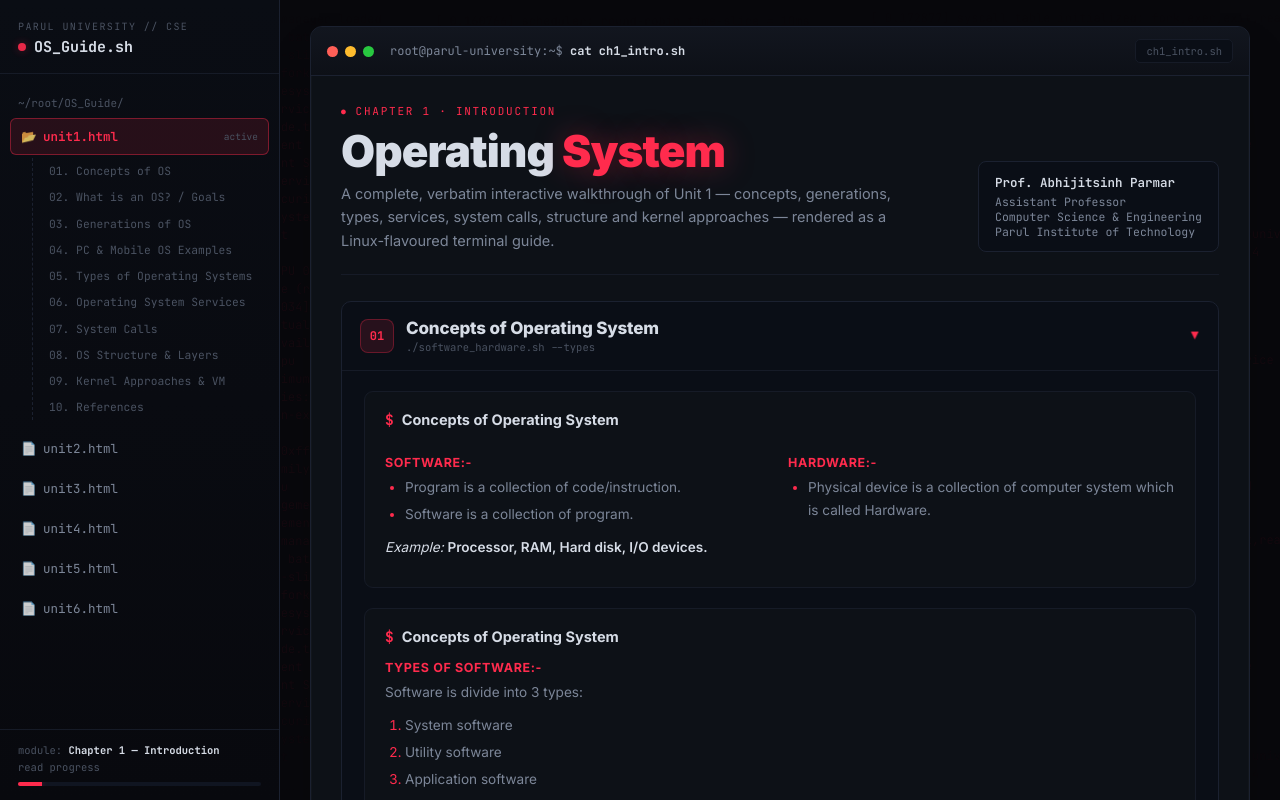
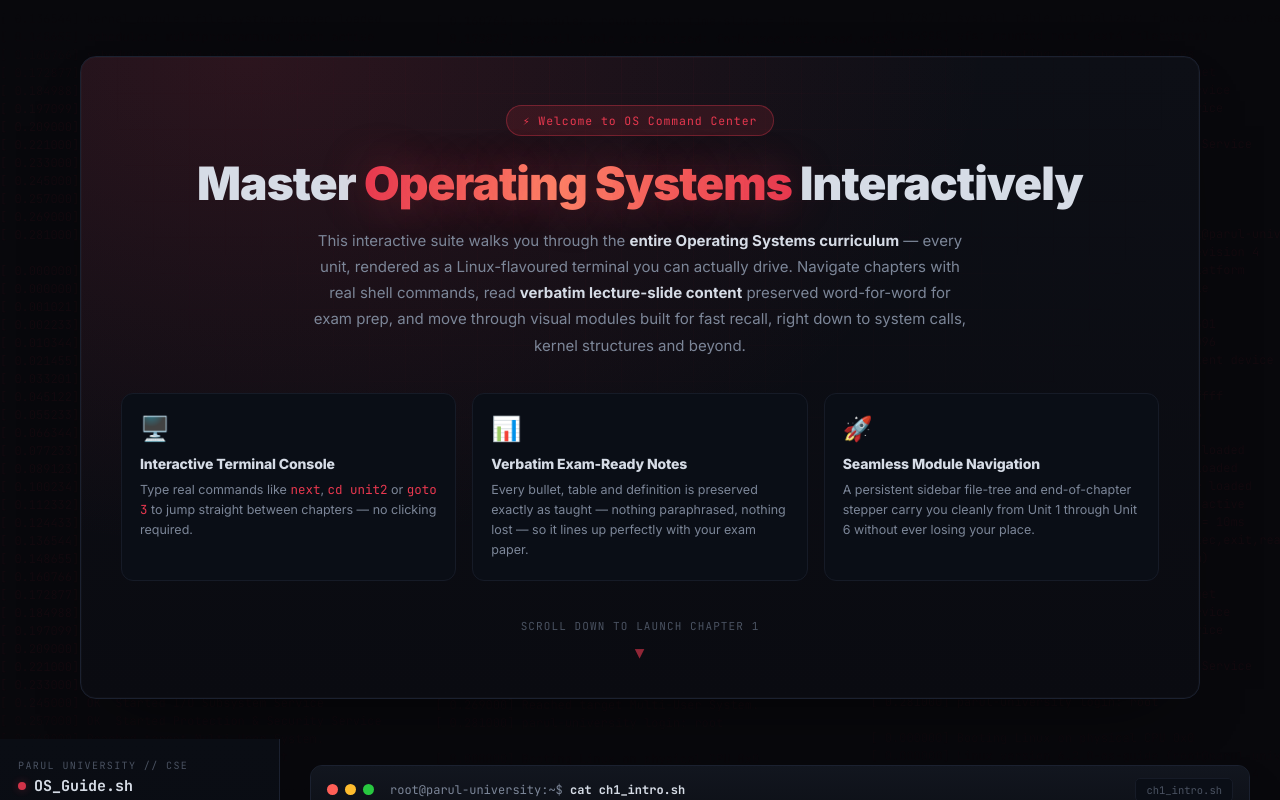
Before and after one commit to equinox-02/operating-systems, a plain HTML site: page index.html in a window 1280 px wide. Drawn offline with Linux system fonts and the light colour scheme.

Commit message:
Update title and accent colors in index.html

```diff
--- a/index.html
+++ b/index.html
@@ -3,7 +3,7 @@
 <head>
 <meta charset="UTF-8">
 <meta name="viewport" content="width=device-width, initial-scale=1.0">
-<title>OS_Guide :: ch1_intro.sh</title>
+<title>OS_Guide :: index.html</title>
 <link rel="preconnect" href="https://fonts.googleapis.com">
 <link href="https://fonts.googleapis.com/css2?family=JetBrains+Mono:wght@400;500;600;700;800&family=Inter:wght@400;500;600;700;800;900&display=swap" rel="stylesheet">
 <style>
@@ -21,7 +21,7 @@
     --sans:'Inter', -apple-system, sans-serif;
 
     /* Chapter pipeline colors */
-    --ch1:#ff2b4d;   /* crimson red */
+    --ch1:#e8384f;   /* crimson red */
     --ch2:#39ff88;   /* cyberpunk green */
     --ch3:#2fb5ff;   /* neon blue */
     --ch4:#ffc736;   /* radiant gold */
@@ -29,9 +29,9 @@
     --ch6:#c9d3e0;   /* metallic silver */
 
     --accent: var(--ch1);
-    --accent-rgb: 255,43,77;
-    --accent-glow: rgba(255,43,77,.35);
-    --accent-dim: rgba(255,43,77,.12);
+    --accent-rgb: 232,56,79;
+    --accent-glow: rgba(232,56,79,.35);
+    --accent-dim: rgba(232,56,79,.12);
   }
 
   *{box-sizing:border-box;}
@@ -468,11 +468,138 @@
     text-align:center;font-family:var(--mono);font-size:11px;color:var(--text-faint);
     margin-top:26px;
   }
+
+  /* ================= WELCOME HERO ================= */
+  #welcome{
+    position:relative;
+    padding:56px 30px 40px;
+    max-width:1180px;
+    width:100%;
+    margin:0 auto;
+    scroll-margin-top:10px;
+  }
+  .welcome-inner{
+    background:radial-gradient(120% 140% at 15% 0%, rgba(var(--accent-rgb),.14), transparent 55%),
+               linear-gradient(180deg,#0d0f16,#0a0b11);
+    border:1px solid var(--border);
+    border-radius:16px;
+    padding:48px 40px 36px;
+    text-align:center;
+    box-shadow:0 30px 70px -40px rgba(0,0,0,.8), 0 0 0 1px rgba(255,255,255,.02) inset;
+    overflow:hidden;
+    position:relative;
+  }
+  .welcome-inner::before{
+    content:'';position:absolute;inset:0;pointer-events:none;
+    background-image:
+      linear-gradient(rgba(var(--accent-rgb),.05) 1px, transparent 1px),
+      linear-gradient(90deg, rgba(var(--accent-rgb),.05) 1px, transparent 1px);
+    background-size:36px 36px;
+    mask-image:radial-gradient(circle at 50% 0%, black, transparent 70%);
+    opacity:.6;
+  }
+  .w-badge{
+    display:inline-flex;align-items:center;gap:8px;
+    font-family:var(--mono);font-size:11.5px;letter-spacing:.08em;
+    color:var(--accent);background:var(--accent-dim);
+    border:1px solid rgba(var(--accent-rgb),.35);
+    padding:7px 16px;border-radius:999px;
+    margin-bottom:22px;position:relative;z-index:1;
+  }
+  .w-title{
+    position:relative;z-index:1;
+    font-family:var(--sans);font-weight:900;
+    font-size:clamp(26px,4.2vw,46px);
+    line-height:1.12;letter-spacing:-.02em;
+    margin:0 0 18px;color:var(--text);
+  }
+  .w-title .grad{
+    background:linear-gradient(100deg, var(--accent) 0%, #ff8a6b 45%, var(--accent) 100%);
+    -webkit-background-clip:text;background-clip:text;color:transparent;
+    text-shadow:0 0 46px var(--accent-glow);
+  }
+  .w-desc{
+    position:relative;z-index:1;
+    max-width:660px;margin:0 auto 34px;
+    color:var(--text-dim);font-size:15px;line-height:1.75;
+  }
+  .w-desc b{color:var(--text);}
+  .w-features{
+    position:relative;z-index:1;
+    display:grid;grid-template-columns:repeat(3,1fr);gap:16px;
+    text-align:left;margin-bottom:8px;
+  }
+  @media (max-width:760px){.w-features{grid-template-columns:1fr;}}
+  .w-fcard{
+    background:var(--panel-3);border:1px solid var(--border-soft);
+    border-radius:12px;padding:20px 18px;
+    transition:transform .18s ease, border-color .18s ease, background .18s ease;
+  }
+  .w-fcard:hover{
+    transform:translateY(-3px);
+    border-color:rgba(var(--accent-rgb),.4);
+    background:var(--panel-2);
+  }
+  .w-fcard .ficon{font-size:24px;margin-bottom:12px;display:block;}
+  .w-fcard h3{
+    font-size:14px;margin:0 0 8px;color:var(--text);font-weight:800;
+    letter-spacing:-.01em;
+  }
+  .w-fcard p{
+    margin:0;font-size:12.5px;line-height:1.6;color:var(--text-dim);
+  }
+  .scroll-cue{
+    position:relative;z-index:1;
+    display:flex;flex-direction:column;align-items:center;gap:8px;
+    margin-top:38px;font-family:var(--mono);font-size:11px;
+    letter-spacing:.1em;text-transform:uppercase;color:var(--text-faint);
+    cursor:pointer;user-select:none;
+  }
+  .scroll-cue:hover{color:var(--accent);}
+  .scroll-cue .chevbounce{
+    font-size:16px;color:var(--accent);
+    animation:bounceDown 1.6s ease-in-out infinite;
+  }
+  @keyframes bounceDown{
+    0%,100%{transform:translateY(0);opacity:.55;}
+    50%{transform:translateY(7px);opacity:1;}
+  }
 </style>
 </head>
 <body data-chapter="1">
 
 <div id="bootlog"></div>
+
+<section id="welcome">
+  <div class="welcome-inner">
+    <div class="w-badge">⚡ Welcome to OS Command Center</div>
+    <h1 class="w-title">Master <span class="grad">Operating Systems</span> Interactively</h1>
+    <p class="w-desc">This interactive suite walks you through the <b>entire Operating Systems curriculum</b> — every unit, rendered as a Linux-flavoured terminal you can actually drive. Navigate chapters with real shell commands, read <b>verbatim lecture-slide content</b> preserved word-for-word for exam prep, and move through visual modules built for fast recall, right down to system calls, kernel structures and beyond.</p>
+
+    <div class="w-features">
+      <div class="w-fcard">
+        <span class="ficon">🖥️</span>
+        <h3>Interactive Terminal Console</h3>
+        <p>Type real commands like <code style="font-family:var(--mono);color:var(--accent);">next</code>, <code style="font-family:var(--mono);color:var(--accent);">cd unit2</code> or <code style="font-family:var(--mono);color:var(--accent);">goto 3</code> to jump straight between chapters — no clicking required.</p>
+      </div>
+      <div class="w-fcard">
+        <span class="ficon">📊</span>
+        <h3>Verbatim Exam-Ready Notes</h3>
+        <p>Every bullet, table and definition is preserved exactly as taught — nothing paraphrased, nothing lost — so it lines up perfectly with your exam paper.</p>
+      </div>
+      <div class="w-fcard">
+        <span class="ficon">🚀</span>
+        <h3>Seamless Module Navigation</h3>
+        <p>A persistent sidebar file-tree and end-of-chapter stepper carry you cleanly from Unit 1 through Unit 6 without ever losing your place.</p>
+      </div>
+    </div>
+
+    <div class="scroll-cue" onclick="document.getElementById('main').scrollIntoView({behavior:'smooth'})">
+      <span>Scroll Down to Launch Chapter 1</span>
+      <span class="chevbounce">▼</span>
+    </div>
+  </div>
+</section>
 
 <div id="app">
 
@@ -486,9 +613,9 @@
     <nav class="filetree">
       <div class="path-root">~/root/OS_Guide/</div>
 
-      <a class="chapter-item active" href="unit1.html" data-chapter="1">
+      <a class="chapter-item active" href="index.html" data-chapter="1">
         <span class="ico">📂</span>
-        <span class="fname">unit1.html</span>
+        <span class="fname">index.html</span>
         <small>active</small>
       </a>
       <div class="subnav" id="subnav-1">
@@ -1406,7 +1533,7 @@
         </div>
         <div id="termOutput"></div>
 
-        <footer class="pageend">— end of ch1_intro.sh · Parul University · www.paruluniversity.ac.in —</footer>
+        <footer class="pageend">— end of index.html (ch1_intro.sh) · Parul University · www.paruluniversity.ac.in —</footer>
 
       </div>
     </div>
@@ -1539,7 +1666,12 @@
 
       // ---- cross-file navigation aliases ----
       const unitMatch = lower.match(/^(?:cd\s+unit|goto\s+)(\d)$/) || lower.match(/^cd unit(\d)\.html$/);
-      if(lower === 'next' || lower === 'cd unit2'){
+      if(lower === 'home' || lower === 'cd index' || lower === 'cd ~' || lower === 'cd /'){
+        resp = 'returning to ~/OS_Guide/index.html …';
+        output.textContent = (output.textContent ? output.textContent+'\n' : '') + '$ ' + cmd + '\n' + resp;
+        document.getElementById('welcome').scrollIntoView({behavior:'smooth'});
+        return;
+      } else if(lower === 'next' || lower === 'cd unit2'){
         resp = 'jumping to unit2.html…';
         output.textContent = (output.textContent ? output.textContent+'\n' : '') + '$ ' + cmd + '\n' + resp;
         setTimeout(()=>{ window.location.href = 'unit2.html'; }, 250);
@@ -1555,12 +1687,12 @@
       }
 
       if(lower === 'help'){
-        resp = "available commands:\n  help          show this message\n  clear         clear terminal output\n  ls            list unit files\n  whoami        display current user\n  progress      show reading progress\n  section <n>   jump to section n (1-10) within this page\n  next          go to unit2.html\n  cd unit<n>    go to unit<n>.html (1-6)\n  goto <n>      go to unit<n>.html (1-6)";
+        resp = "available commands:\n  help          show this message\n  clear         clear terminal output\n  ls            list unit files\n  whoami        display current user\n  progress      show reading progress\n  section <n>   jump to section n (1-10) within this page\n  home          scroll back to welcome hero (#welcome)\n  cd index      scroll back to welcome hero (#welcome)\n  next          go to unit2.html\n  cd unit<n>    go to unit<n>.html (1-6)\n  goto <n>      go to unit<n>.html (1-6)";
       } else if(lower === 'clear'){
         output.textContent = '';
         return;
       } else if(lower === 'ls'){
-        resp = "unit1.html(active)  unit2.html  unit3.html  unit4.html  unit5.html  unit6.html";
+        resp = "index.html(active)  unit2.html  unit3.html  unit4.html  unit5.html  unit6.html";
       } else if(lower === 'whoami'){
         resp = "cse_student @ parul-institute-of-technology";
       } else if(lower === 'progress'){
```
